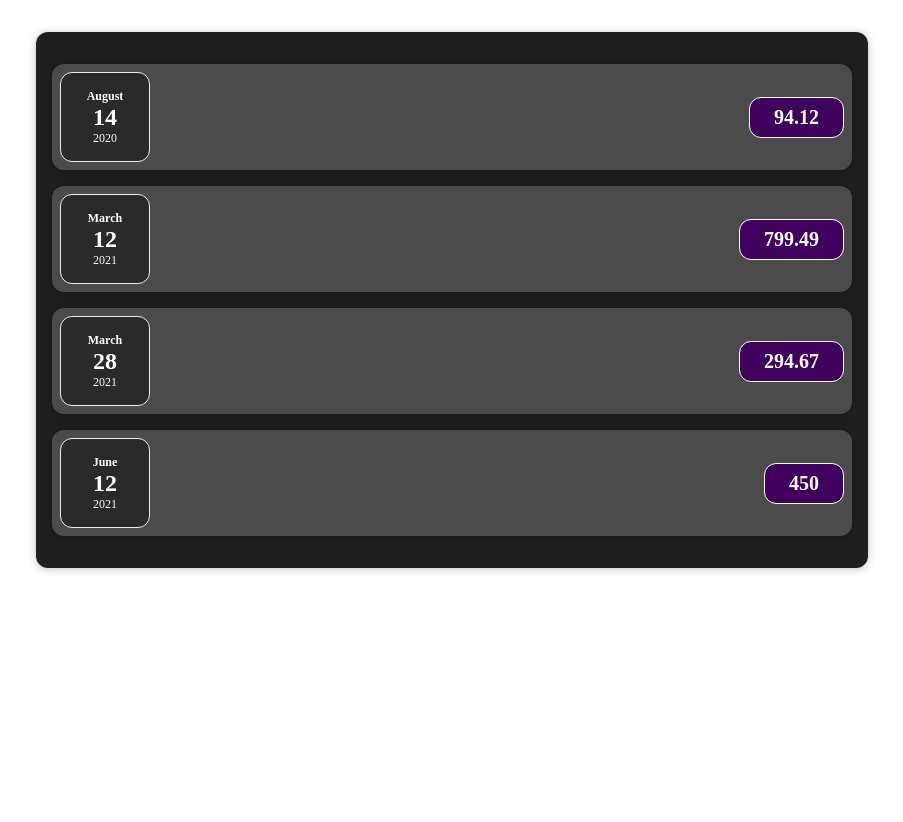
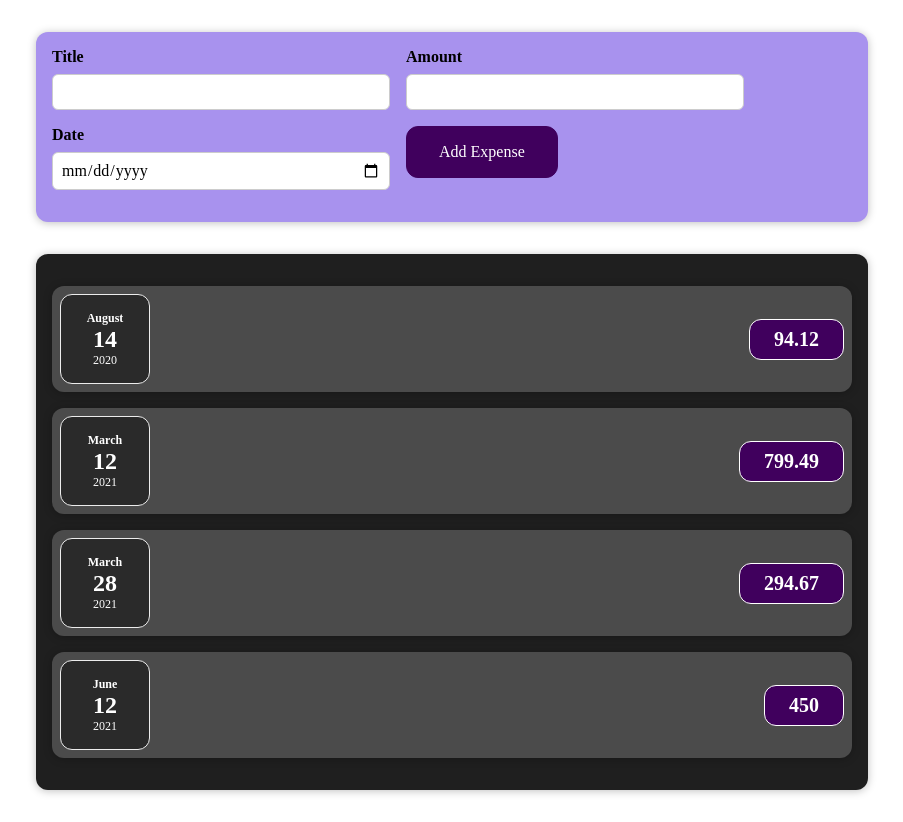
Before and after one commit to ujjwal450/Expense-Tracker, a React (Create React App) app: page / in a window 1280 px wide. Shown: the whole page, without its empty margins (188-1091 px from the left). Before the commit the page ends 800 px from the top, so only its background shows below. Built offline with nearby package versions, Linux system fonts and the light colour scheme.

Commit message:
added new expense component and  form

```diff
--- a/src/App.js
+++ b/src/App.js
@@ -1,4 +1,5 @@
 import Expenses from "./components/Expenses/Expenses";
+import NewExpense from "./components/NewExpense/NewExpense";
 function App() {
   const expenses = [
     {
@@ -23,6 +24,7 @@
   ];
   return (
     <div className="App">
+      <NewExpense/>
       <Expenses items={expenses}/>
     </div>
   );
--- /dev/null
+++ b/src/components/NewExpense/ExpenseForm.css
@@ -0,0 +1,26 @@
+.new-expense__controls {
+  display: flex;
+  flex-wrap: wrap;
+  gap: 1rem;
+  margin-bottom: 1rem;
+  text-align: left;
+}
+
+.new-expense__control label {
+  font-weight: bold;
+  margin-bottom: 0.5rem;
+  display: block;
+}
+
+.new-expense__control input {
+  font: inherit;
+  padding: 0.5rem;
+  border-radius: 6px;
+  border: 1px solid #ccc;
+  width: 20rem;
+  max-width: 100%;
+}
+
+.new-expense__actions {
+  text-align: right;
+}
--- /dev/null
+++ b/src/components/NewExpense/ExpenseForm.js
@@ -0,0 +1,26 @@
+import './ExpenseForm.css'
+const ExpenseForm = () => {
+  return(
+    <form>
+      <div className='new-expense__controls'>
+      <div className='new-expense__control'>
+        <label htmlFor="">Title</label>
+        <input type="text" />
+      </div>
+      <div className='new-expense__control'>
+        <label htmlFor="">Amount</label>
+        <input type="number" min='0.01' step='0.01'/>
+      </div>
+      <div className='new-expense__control'>
+        <label htmlFor="">Date</label>
+        <input type="date" min="2022-01-01" max="2024-12-31"/>
+      </div>
+      <div className="new-expense__actions">
+        <button type="submit">Add Expense</button>
+      </div>
+      </div>
+    </form>
+  )
+}
+
+export default ExpenseForm
--- /dev/null
+++ b/src/components/NewExpense/NewExpense.css
@@ -0,0 +1,38 @@
+.new-expense {
+  background-color: #a892ee;
+  padding: 1rem;
+  margin: 2rem auto;
+  width: 50rem;
+  max-width: 95%;
+  border-radius: 12px;
+  text-align: center;
+  box-shadow: 0 1px 8px rgba(0, 0, 0, 0.25);
+}
+
+.new-expense button {
+  font: inherit;
+  cursor: pointer;
+  padding: 1rem 2rem;
+  border: 1px solid #40005d;
+  background-color: #40005d;
+  color: white;
+  border-radius: 12px;
+  margin-right: 1rem;
+}
+
+.new-expense button:hover,
+.new-expense button:active {
+  background-color: #510674;
+  border-color: #510674;
+}
+
+.new-expense button.alternative {
+  color: #220131;
+  border-color: transparent;
+  background-color: transparent;
+}
+
+.new-expense button.alternative:hover,
+.new-expense button.alternative:active {
+  background-color: #ddb3f8;
+}
--- /dev/null
+++ b/src/components/NewExpense/NewExpense.js
@@ -0,0 +1,12 @@
+import './NewExpense.css'
+import ExpenseForm from './ExpenseForm'
+const NewExpense = () => {
+
+  return (
+    <div className='new-expense'>
+      <ExpenseForm/>
+    </div>
+  )
+}
+
+export default NewExpense
```
